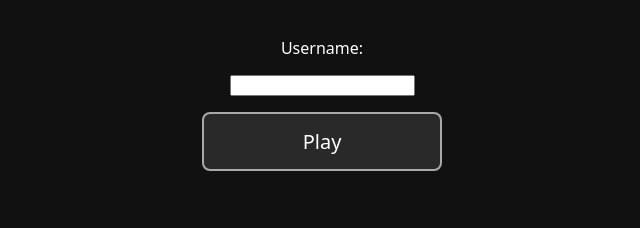
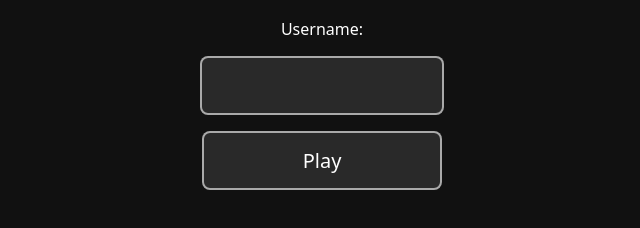
Before and after one commit to ashermemon/stormhacks, a website built with Vite: page frontend/index.html in a window 1280 px wide. Shown: the part 336-564 px from the top of the page, without its empty margins (318-958 px from the left). Built offline with nearby package versions, Linux system fonts and the light colour scheme.

Commit message:
did some styles for the username text input

```diff
--- a/frontend/src/style.css
+++ b/frontend/src/style.css
@@ -20,7 +20,16 @@ canvas {
   font-family: system-ui, sans-serif;
   color: #fff;
 }
-
+#username{
+  width: 240px;
+  padding: 14px 0;
+  font-size: 20px;
+  font-family: inherit;
+  background: rgba(255, 255, 255, 0.1);
+  border: 2px solid rgba(255, 255, 255, 0.6);
+  border-radius: 8px;
+  color: #fff;
+}
 #menu h1 {
   margin: 0 0 24px;
   font-size: 56px;
```
